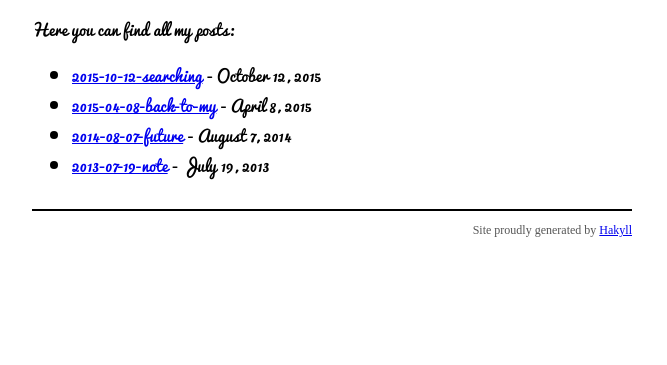
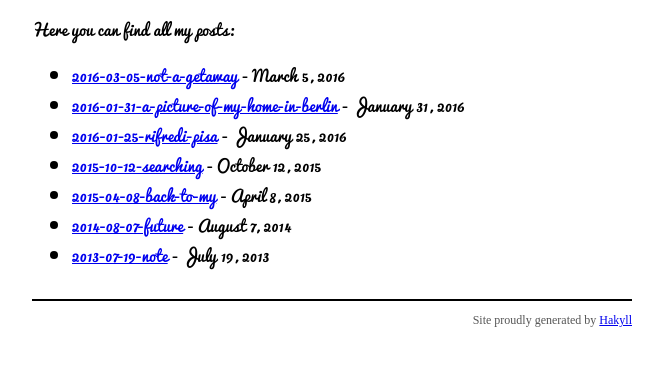
Before and after one commit to danse/multiversum, a plain HTML site: page _site/archive.html in a window 1280 px wide. Shown: the part 137-502 px from the top of the page, without its empty margins (308-975 px from the left). Drawn offline with Linux system fonts and the light colour scheme.

Commit message:
fix the build process and update

```diff
--- a/_site/archive.html
+++ b/_site/archive.html
@@ -29,6 +29,18 @@ Here you can find all my posts:
 <ul>
 
         <li>
+            <a href="./posts/2016-03-05-not-a-getaway.html">2016-03-05-not-a-getaway</a> - March  5, 2016
+        </li>
+
+        <li>
+            <a href="./posts/2016-01-31-a-picture-of-my-home-in-berlin.html">2016-01-31-a-picture-of-my-home-in-berlin</a> - January 31, 2016
+        </li>
+
+        <li>
+            <a href="./posts/2016-01-25-rifredi-pisa.html">2016-01-25-rifredi-pisa</a> - January 25, 2016
+        </li>
+
+        <li>
             <a href="./posts/2015-10-12-searching.html">2015-10-12-searching</a> - October 12, 2015
         </li>
 
```
Also changed, not shown: _site/index.html (+12 -0 lines), posts/2016-03-05-not-a-getaway.md (renamed from posts/2016-03-5-not-a-getaway.md).
